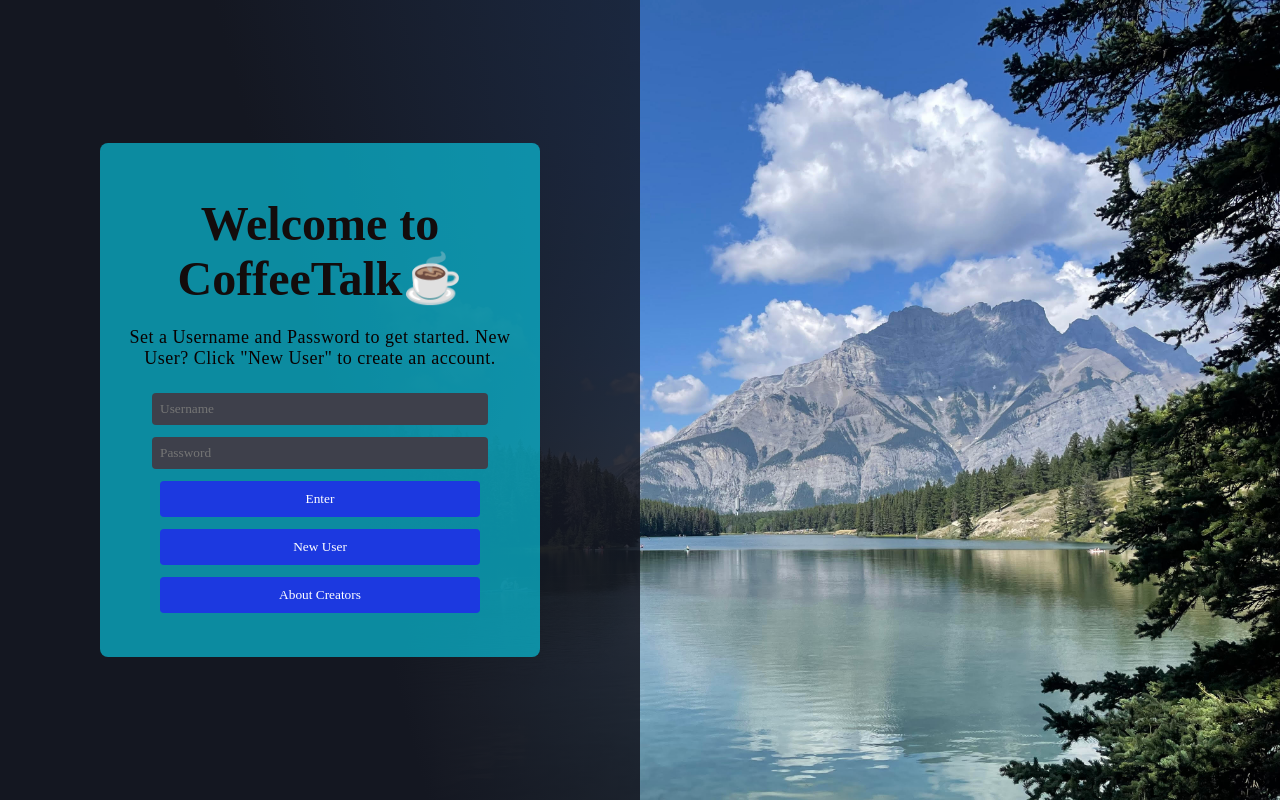
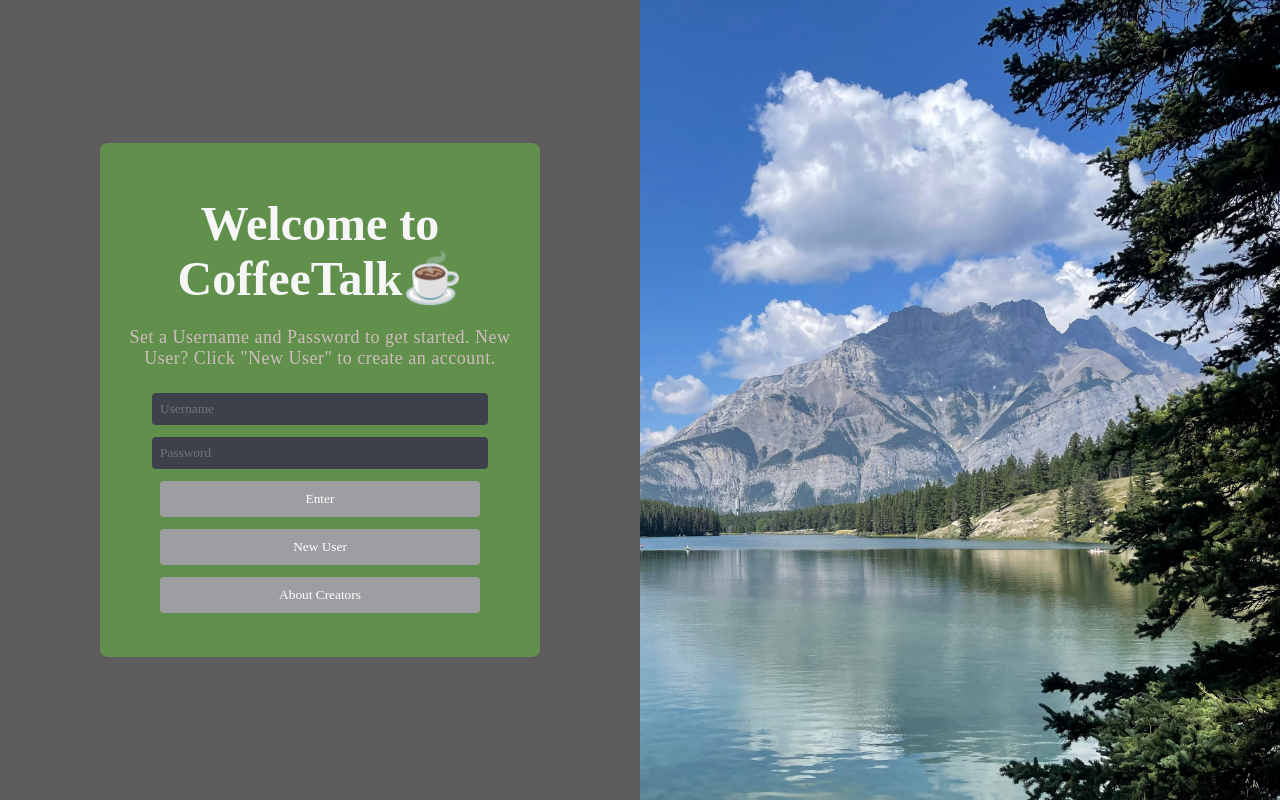
Before and after one commit to simonaselle/CoffeeTalk, a React (Vite) app in the folder frontend/: page / in a window 1280 px wide. Built offline with nearby package versions, Linux system fonts and the light colour scheme.

Commit message:
updated frontend color scheme

```diff
--- a/frontend/src/App.css
+++ b/frontend/src/App.css
@@ -10,7 +10,7 @@ body {
 .background {
   width: 50vw;
   height: 100vh;
-  background: linear-gradient(75deg, rgb(20, 23, 33) 0%, rgb(20, 23, 33) 50%, rgba(20, 23, 33,0.8) 100%);
+  background: linear-gradient(75deg, rgb(94, 92, 92) 0%, rgb(94, 92, 92) 0%,rgb(94, 92, 92) 0%);
   display: flex;
   justify-content: center;
   align-items: center;
@@ -20,7 +20,7 @@ body {
   width: 100%;
   max-width: 400px; /* Adjust the max-width as needed */
   padding: 20px;
-  background-color: rgba(6, 226, 255, 0.573); /* Optional: Add a slight background color for the form card */
+  background-color: rgba(102, 206, 57, 0.455); /* Optional: Add a slight background color for the form card */
   border-radius: 8px;
   text-align: center; /* Center the text inside the form card */
   display: flex;
@@ -29,7 +29,7 @@ body {
 }
 
 .main-heading {
-  color: rgb(19, 12, 12);
+  color: rgb(246, 246, 246);
   font-family: Avenir;
   font-size: 48px; /* Adjust the size as needed */
   text-align: center;
@@ -40,7 +40,7 @@ body {
   font-size: 18px;
   font-family: 'Avenir';
   letter-spacing: 0.5px;
-  color: #090101;
+  color: #cfbcbc;
   padding-bottom: 24px;
   text-align: center;
 }
@@ -87,8 +87,8 @@ body {
 .about-button,
 .new-user-button {
   padding: 10px;
-  background-color: #1c39e0;
-  color: white;
+  background-color: #9d9ea1;
+  color: rgb(255, 255, 255);
   font-family: "Avenir";
   border: none;
   border-radius: 4px;
@@ -100,7 +100,7 @@ body {
 .auth-button:hover,
 .about-button:hover,
 .new-user-button:hover {
-  background-color: #0ae3f6ce;
+  background-color: #28bc5475;
 }
 
 .chat-wrapper {
```
